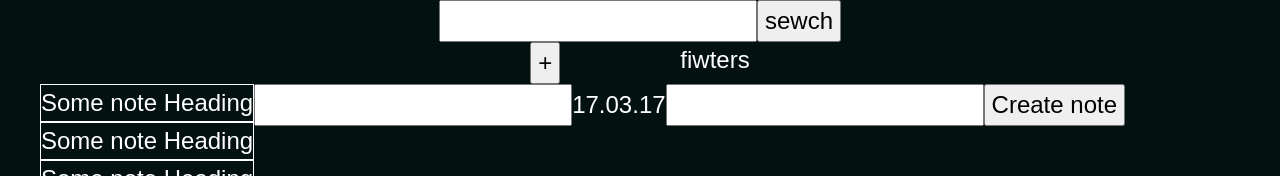
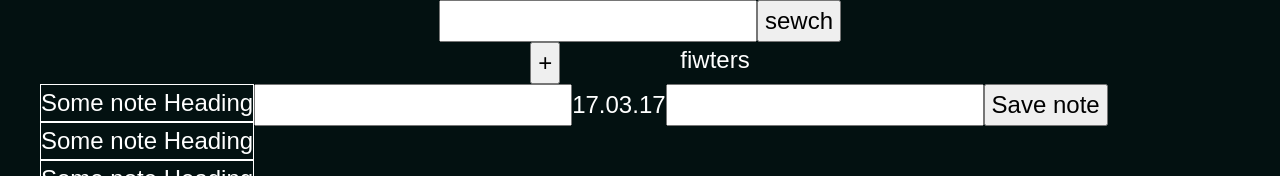
Before and after one commit to kinokorain/Miku-shop-frontend, a React (Vite) app: page /notes in a window 1280 px wide. Shown: the top 176 px of the page. Built offline with nearby package versions, Linux system fonts and the light colour scheme; no server answers.

Commit message:
add state for currentNoteId, made it possible to add notes

```diff
--- a/src/routes/Notes/Note/Note.tsx
+++ b/src/routes/Notes/Note/Note.tsx
@@ -1,11 +1,13 @@
 import { useState } from "react";
 
-export default function Note() {
+export default function Note(props: { currentNoteId: number }) {
     const [text, setText] = useState("");
     const [title, setTitle] = useState("");
-    async function createNote() {
-        const response = await fetch("http://localhost:3030/notes", {
-            method: "POST",
+    async function updateNote() {
+        console.log(props.currentNoteId);
+        const url = "http://localhost:3030/notes/" + props.currentNoteId;
+        const response = await fetch(url, {
+            method: "PATCH",
             headers: {
                 "content-type": "application/json"
             },
@@ -27,7 +29,7 @@ export default function Note() {
             <input type="text" className="note-text" onChange={(e) => {
                 setText(e.target.value);
             }} />
-            <button onClick={createNote}>Create note</button>
+            <button onClick={updateNote}>Save note</button>
         </div>
     );
 }
--- a/src/routes/Notes/Notes.tsx
+++ b/src/routes/Notes/Notes.tsx
@@ -3,9 +3,11 @@ import Aside from "./Aside/Aside";
 import Note from "./Note/Note";
 import { useEffect, useState } from "react";
 import './Notes.css'
+import NoteType from "../../Types/Note.ts"
 
 export default function Notes() {
-    const [currentNoteId, setCurrentNoteId] = useState();
+    const [currentNoteId, setCurrentNoteId] = useState(0);
+
     async function getNotes() {
         const response = await fetch("http://localhost:3030/notes", {
             method: "GET",
@@ -37,9 +39,15 @@ export default function Notes() {
         })
         const body = await response.json();
         console.log(body);
+        const data: NoteType | null = body.data;
+        if (data !== null) {
+            setCurrentNoteId(data.id);
+            console.log(data.id);
+        }
     }
 
     function handleCreatingNote() {
+        createNote();
         console.log("in creatingNote");
     }
 
@@ -48,7 +56,7 @@ export default function Notes() {
             <Header handleCreatingNote={handleCreatingNote} />
             <div className="flex">
                 <Aside />
-                <Note />
+                <Note currentNoteId={currentNoteId} />
             </div>
         </>
     );
```
